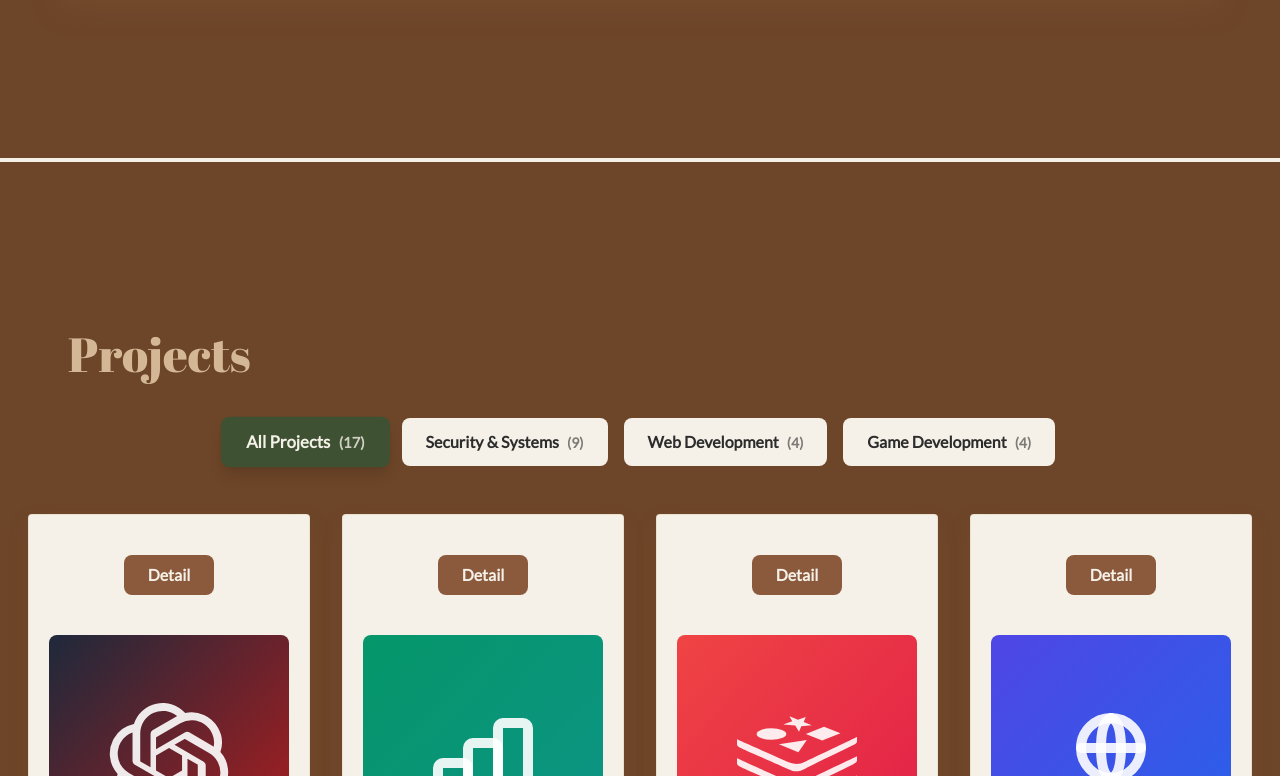
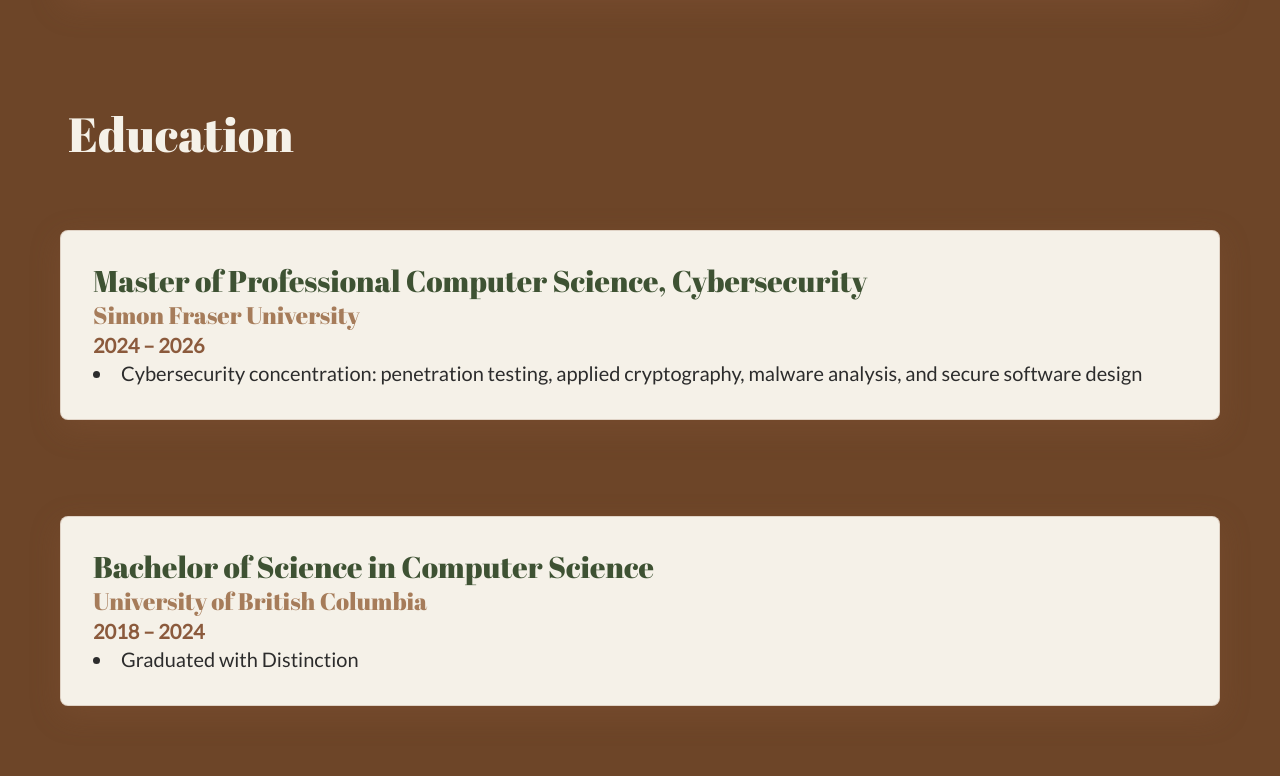
Before and after one commit to dannyd2083/personal_website, a Next.js app: page / in a window 1280 px wide. Shown: the part 3324-4100 px from the top of the page. Built offline with nearby package versions, Linux system fonts and the light colour scheme.

Commit message:
add education section

```diff
--- a/components/ExperienceCard.jsx
+++ b/components/ExperienceCard.jsx
@@ -2,7 +2,7 @@
 import React from 'react';
 import { motion} from "framer-motion"
 
-const ExperienceCard = ({title,date,bulletPoints}) => {
+const ExperienceCard = ({title,subtitle,date,bulletPoints}) => {
     return (
         <motion.div  initial={{ opacity: 0 }}
                      whileInView={{ opacity: 1 }}
@@ -20,6 +20,7 @@
                 transition={{duration: 1}}
                 className= "grid columns-1 m-8">
                 <h1 className="font-AbrilFatface text-3xl text-clay-forest">{title}</h1>
+                {subtitle && <h2 className="text-2xl font-AbrilFatface text-clay-court-light">{subtitle}</h2>}
                 <h2 className="text-xl font-bold text-clay-court">{date}</h2>
                 <ul className = "list-disc list-inside text-xl">
                     {bulletPoints?.map((item,i) => <li key={i}>{item}</li>)}
--- a/sections/Experience.jsx
+++ b/sections/Experience.jsx
@@ -33,6 +33,24 @@
         ]
     }
 
+    const SFU = {
+        title: "Master of Professional Computer Science, Cybersecurity",
+        subtitle: "Simon Fraser University",
+        date: "2024 – 2026",
+        bulletPoints: [
+            "Cybersecurity concentration: penetration testing, applied cryptography, malware analysis, and secure software design"
+        ]
+    }
+
+    const UBCEdu = {
+        title: "Bachelor of Science in Computer Science",
+        subtitle: "University of British Columbia",
+        date: "2018 – 2024",
+        bulletPoints: [
+            "Graduated with Distinction"
+        ]
+    }
+
 
     return (
         <div className="bg-clay-court-dark border-b-4 border-clay-cream min-h-screen py-16">
@@ -44,6 +62,12 @@
                     <ExperienceCard{...Semios}/>
                     <ExperienceCard{...Bluvec}/>
                 </div>
+
+                <h1 className="text-clay-cream text-5xl m-10 mt-20 font-AbrilFatface"> Education </h1>
+                <div className='grid grid-cols-1 gap-8 justify-center  align-middle'>
+                    <ExperienceCard {...SFU}/>
+                    <ExperienceCard {...UBCEdu}/>
+                </div>
             </div>
         </div>
     );
```
